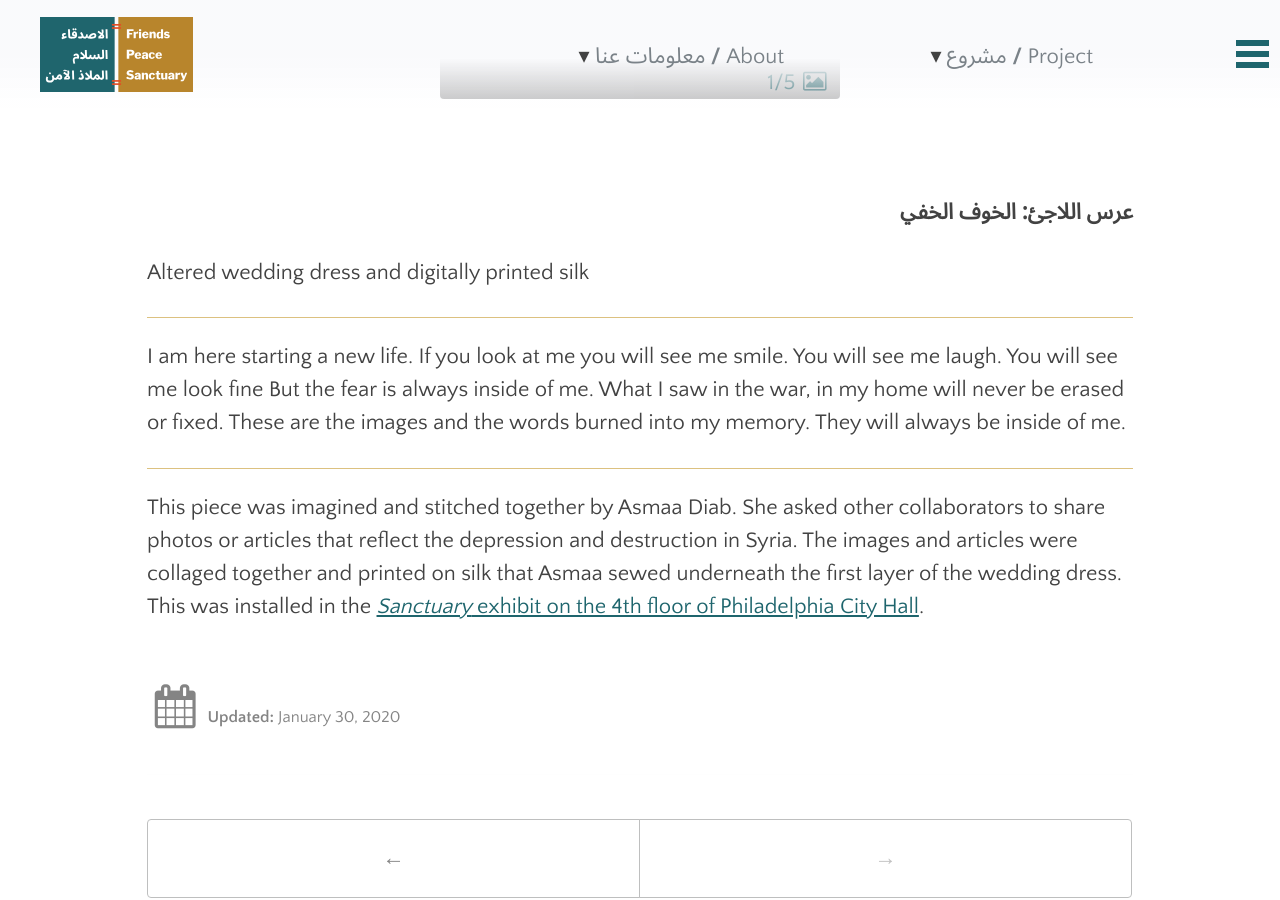
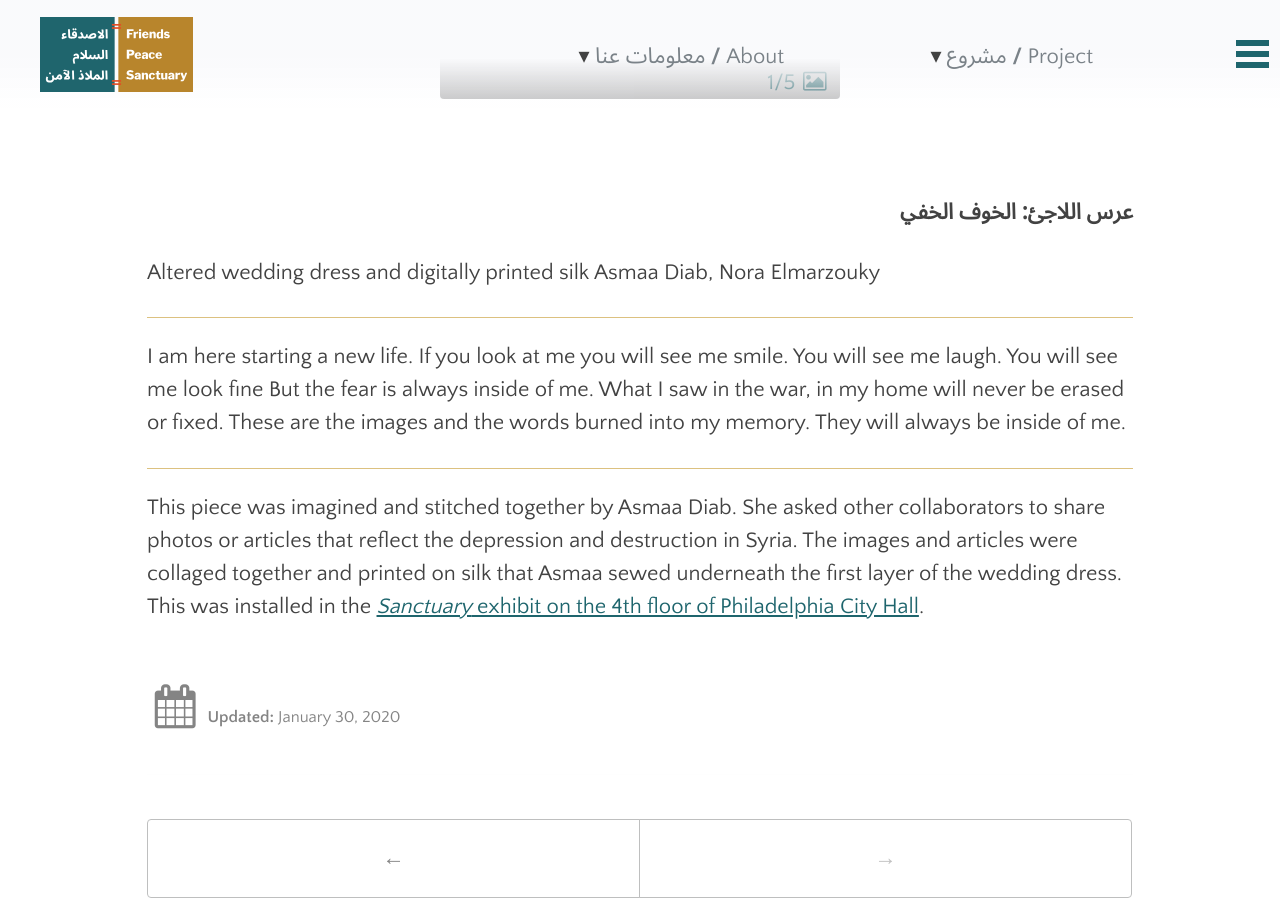
Before and after one commit to swat-ds/fps.swarthmore.edu, a Jekyll site: the page built from _posts/2020-01-30-a-refugee-wedding-asmaa-diab.md, in a window 1280 px wide and 900 px high, scrolled down 544 px. Built offline with Jekyll 4.4.1, drawn with Linux system fonts in a browser that asks for light colours.

Commit message:
Update 2020-01-30-a-refugee-wedding-asmaa-diab.md

```diff
--- a/_posts/2020-01-30-a-refugee-wedding-asmaa-diab.md
+++ b/_posts/2020-01-30-a-refugee-wedding-asmaa-diab.md
@@ -19,6 +19,7 @@ gallery:
 {: .ar}
 
 Altered wedding dress and digitally printed silk
+Asmaa Diab, Nora Elmarzouky
 
 <hr/>
 
```
